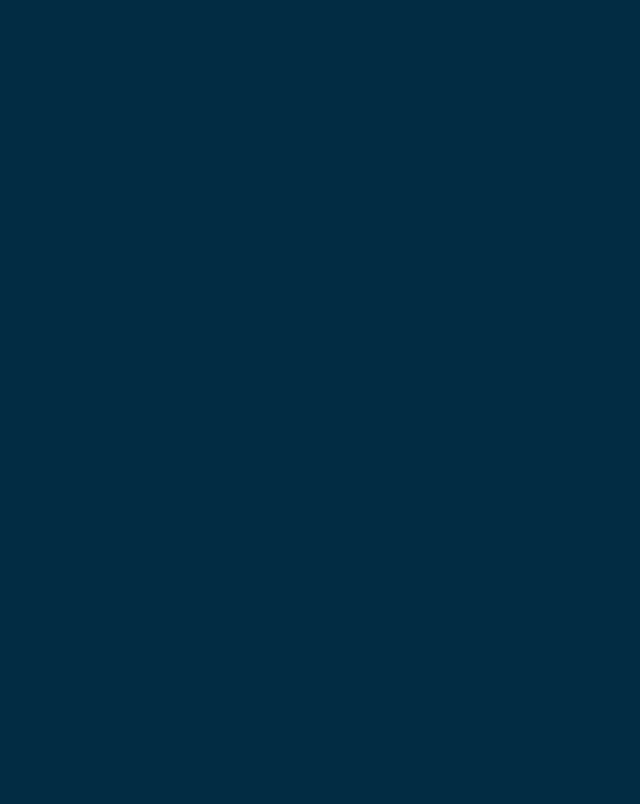
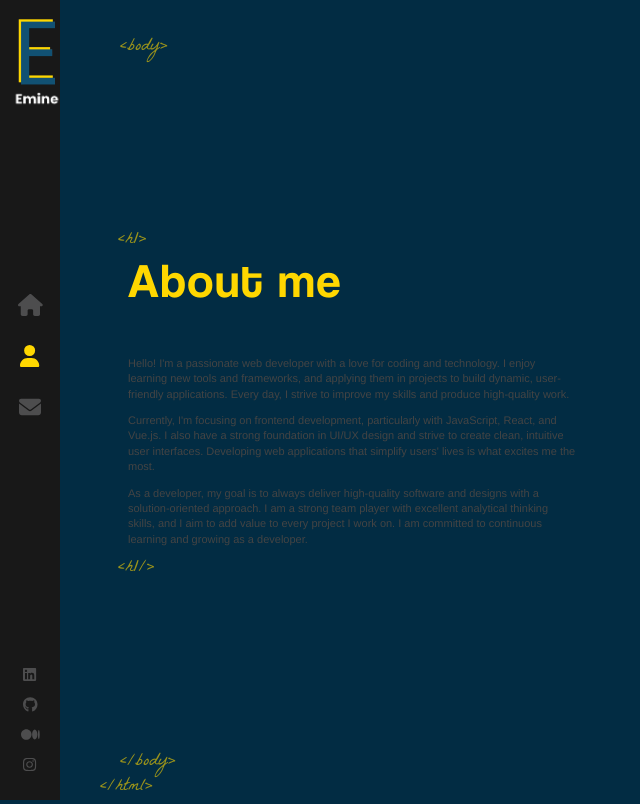
Before and after one commit to emineugurlu/React-Portfolio-Website, a React (Create React App) app: page /about in a window 1280 px wide. Before the commit this address had no page. Shown: the whole page, without its empty margins (0-640 px from the left). Built offline with nearby package versions, Linux system fonts and the light colour scheme.

Commit message:
Güncellemeler

```diff
--- a/src/App.js
+++ b/src/App.js
@@ -1,15 +1,17 @@
 import './App.scss';
 import { Routes, Route } from 'react-router-dom';
-import Layout  from './components/Layout';
+import Layout from './components/Layout';
 import Home from './components/Home';
+import About from './components/About'; // About bileşenini eklediğinden emin ol
 
 function App() {
   return (
-   <Routes>
-    <Route path="/" element={<Layout />}>
-    <Route index element={<Home/>}></Route>
-    </Route>
-   </Routes>
+    <Routes>
+      <Route path="/" element={<Layout />}>
+        <Route index element={<Home />} />
+        <Route path="about" element={<About />} /> {/* About bileşeni burada olmalı */}
+      </Route>
+    </Routes>
   );
 }
 
--- /dev/null
+++ b/src/components/About/index.js
@@ -0,0 +1,37 @@
+import './index.scss';
+import AnimatedLetters from '../AnimatedLetters';
+
+const About = () => {
+    return (
+        <div className='container about-page'>
+            <div className='text-zone'>
+                <h1>
+                    <AnimatedLetters
+                        letterClass="text-animate"
+                        strArray={['A', 'b', 'o', 'u', 't', ' ', 'm', 'e']}
+                        idx={15}
+                    />
+                </h1>
+                <p>
+                Hello! I'm a passionate web developer with a love for coding and technology.
+                I enjoy learning new tools and frameworks, and applying them in projects to build dynamic, user-friendly applications.
+                Every day, I strive to improve my skills and produce high-quality work.
+                </p>
+
+                <p>
+                Currently, I'm focusing on frontend development, particularly with JavaScript, React, and Vue.js.
+                I also have a strong foundation in UI/UX design and strive to create clean, intuitive user interfaces.
+                Developing web applications that simplify users' lives is what excites me the most.
+                </p>
+
+                <p>
+                As a developer, my goal is to always deliver high-quality software and designs with a solution-oriented approach.
+                I am a strong team player with excellent analytical thinking skills, and I aim to add value to every project I work on.
+                I am committed to continuous learning and growing as a developer.
+                </p>
+            </div>
+        </div>
+    );
+};
+
+export default About;
--- a/src/components/AnimatedLetters/index.js
+++ b/src/components/AnimatedLetters/index.js
@@ -1,24 +1,15 @@
-import './index.scss'
+import './index.scss';
 
-const AnimatedLetters = ({letterClass, strArray,idx}) =>{
-    return(
+const AnimatedLetters = ({ letterClass, strArray, idx = 0 }) => {
+    return (
         <span>
-            {
-               strArray.map((char,i) =>(
-                <span key={char +i} className={`${letterClass} _${i + idx}`}>
+            {strArray.map((char, i) => (
+                <span key={i} className={`${letterClass} _${i + idx}`}>
                     {char}
-
-
                 </span>
-
-
-
-               ))
-            }
+            ))}
         </span>
-    )
-
-
+    );
 };
 
-export default AnimatedLetters
+export default AnimatedLetters;
--- a/src/components/AnimatedLetters/index.scss
+++ b/src/components/AnimatedLetters/index.scss
@@ -1,5 +1,6 @@
+// Harf animasyonu için temel stil
 .text-animate {
-    display: inline-block;  // Harflerin yatayda düzgün dizilmesini sağlar
+    display: inline-block; // Harflerin yatayda düzgün dizilmesini sağlar
     opacity: 0;
     animation: bounceIn 1s ease-out forwards;
     font-size: 48px; // Yazı büyüklüğünü sen belirleyebilirsin
@@ -8,19 +9,62 @@
     margin-right: 2px; // Harfler arasında boşluk bırakır
 }
 
-.text-animate-hover{
+// Hover durumu
+.text-animate-hover {
     min-width: 10px;
     display: inline-block;
     animation-fill-mode: both;
 
-    &:hover{
+    &:hover {
         animation: rubberBand 1s;
         color: #ffd700;
     }
 }
 
+// Her harfe farklı delay eklemek için döngü
 @for $i from 1 through 35 {
     .text-animate._#{$i} {
-        animation-delay: #{$i / 10}s; // DOĞRU!
+        animation-delay: #{$i / 10}s; // Harf animasyonlarının sırayla başlamasını sağlar
     }
 }
+
+// bounceIn animasyonunun tanımlaması
+@keyframes bounceIn {
+    0% {
+        opacity: 0;
+        transform: scale(0.3);
+    }
+    50% {
+        opacity: 1;
+        transform: scale(1.1);
+    }
+    100% {
+        opacity: 1;
+        transform: scale(1);
+    }
+}
+
+// rubberBand animasyonunun tanımlaması
+@keyframes rubberBand {
+    0% {
+        transform: scaleX(1);
+    }
+    30% {
+        transform: scaleX(1.25) scaleY(0.75);
+    }
+    40% {
+        transform: scaleX(0.75) scaleY(1.25);
+    }
+    50% {
+        transform: scaleX(1.15) scaleY(0.85);
+    }
+    65% {
+        transform: scaleX(0.95) scaleY(1.05);
+    }
+    75% {
+        transform: scaleX(1.05) scaleY(0.95);
+    }
+    100% {
+        transform: scaleX(1);
+    }
+}
--- a/src/components/Home/index.js
+++ b/src/components/Home/index.js
@@ -1,14 +1,14 @@
-import { Link } from 'react-router-dom'
+import { Link } from 'react-router-dom';
 import LogoTitle from '../../assets/images/logo-e.png';
 import './index.scss';
 import { useEffect, useState } from 'react';
 import AnimatedLetters from '../AnimatedLetters';
-import Logo from './Logo'
+import Logo from './Logo';
 
 const Home = () => {
     const [letterClass, setLetterClass] = useState('text-animate');
-    const nameArray = ['m' ,'i', 'n', 'e']
-    const jobArray = ['w','e','b', ' ','d','e','v','e','l','o','p','e','r' ,'.']
+    const nameArray = ['m', 'i', 'n', 'e'];
+    const jobArray = ['w', 'e', 'b', ' ', 'd', 'e', 'v', 'e', 'l', 'o', 'p', 'e', 'r', '.'];
 
     useEffect(() => {
         setTimeout(() => {
@@ -16,32 +16,28 @@ const Home = () => {
         }, 4000);
     }, []);
 
-
     return (
         <div className="container home-page">
             <div className="text-zone">
                 <h1>
                     <span className={letterClass}>H</span>
                     <span className={`${letterClass} _12`}>i,</span>
-                     <br />
-                     <span className={`${letterClass} _13`}>I</span>
-                     <span className={`${letterClass} _14`}>'m</span>
-                <img src={LogoTitle} alt="developer" />
-                <AnimatedLetters letterClass={letterClass}
-                strArray={nameArray}
-                idx={15}/>
-                <br/>
-                <AnimatedLetters letterClass={letterClass}
-                strArray={jobArray}
-                idx={22}/>
-
+                    <br />
+                    <span className={`${letterClass} _13`}>I</span>
+                    <span className={`${letterClass} _14`}>'m</span>
+                    <img src={LogoTitle} alt="developer" />
+                    <AnimatedLetters letterClass={letterClass} strArray={nameArray} idx={15} />
+                    <br />
+                    <AnimatedLetters letterClass={letterClass} strArray={jobArray} idx={22} />
                 </h1>
-                <h2>Frontend Developer / Javascript</h2>
-                <Link to = "/contact" className='flat-button'>Contact Me</Link>
+                <h2>Frontend Developer / JavaScript</h2>
+                <Link to="/contact" className="flat-button">
+                    Contact Me
+                </Link>
             </div>
             <Logo />
         </div>
-    )
-}
+    );
+};
 
 export default Home;
--- a/src/components/Home/index.scss
+++ b/src/components/Home/index.scss
@@ -1,6 +1,6 @@
 .home-page {
     position: relative;
-    height: 100vh;  // Yüksekliği tüm ekran boyutuna göre ayarlıyoruz
+    height: 100vh; // Yüksekliği tüm ekran boyutuna göre ayarlıyoruz
 
     .text-zone {
         position: absolute;
@@ -39,17 +39,6 @@
             margin-left: 20px;
             animation: fadeIn 1s 1.7s backwards;
             opacity: 0.6;
-        }
-
-        @keyframes fadeInUp {
-            0% {
-                opacity: 0;
-                transform: translateY(20px) scale(0.8) rotate(-10deg);
-            }
-            100% {
-                opacity: 1;
-                transform: translateY(0) scale(1) rotate(0deg);
-            }
         }
 
         img {
@@ -93,3 +82,51 @@
         }
     }
 }
+
+/* ========== ANİMASYONLAR ========== */
+
+@keyframes fadeInUp {
+    0% {
+        opacity: 0;
+        transform: translateY(20px) scale(0.8) rotate(-10deg);
+    }
+    100% {
+        opacity: 1;
+        transform: translateY(0) scale(1) rotate(0deg);
+    }
+}
+
+@keyframes fadeIn {
+    from {
+        opacity: 0;
+    }
+    to {
+        opacity: 1;
+    }
+}
+
+/* ========== ANİMASYONLU HARFLER ========== */
+.text-animate {
+    display: inline-block;
+    opacity: 0;
+    transform: translateY(20px);
+    animation: fadeInUp 1s ease-in-out forwards;
+    animation-delay: calc(0.05s * var(--animation-order));
+}
+
+.text-animate-hover {
+    display: inline-block;
+    transition: all 0.3s ease-in-out;
+}
+
+.text-animate-hover:hover {
+    color: #ffd700;
+    transform: scale(1.2);
+    transition: transform 0.3s ease-in-out, color 0.3s ease-in-out;
+}
+
+/* Ek olarak `letter` sınıfı ekleyelim */
+.letter {
+    display: inline-block;
+    transition: all 0.3s ease-in-out;
+}
--- a/src/components/Layout/index.scss
+++ b/src/components/Layout/index.scss
@@ -37,3 +37,49 @@
     animation: fadeIn 1s forwards;
     animation-delay: 1s;
 }
+
+.about-page{
+    .text-zone{
+        position: absolute;
+        left: 10%;
+        top: 28%;
+        transform: translateY(-50);
+        width:35% ;
+        vertical-align: middle;
+        display: table-cell;
+        max-height: 90%;
+
+        h1{
+            font-size: 53px;
+            font-family: 'Coolvetica';
+            color: #ffd700;
+            font-weight: 400;
+            margin-top: 0;
+            margin-bottom: 40px;
+            left: 10px;
+
+            &::before{
+                content: '<h1>';
+                font-family: 'La Belle Aurore';
+                font-size: 18px;
+                position: absolute;
+                margin-top: -10px;
+                left: -10px;
+                opacity: 0.6;
+                line-height: 18px;
+
+            }
+            &::after{
+                content: '<h1/>';
+                font-family: 'La Belle Aurore';
+                font-size: 18px;
+                line-height: 18px;
+                position: absolute;
+                left: -30px;
+                bottom: -20px;
+                margin-left: 20px;
+                opacity: 0.6;
+            }
+        }
+    }
+}
```
Also changed, not shown: src/components/About/index.scss (added).
